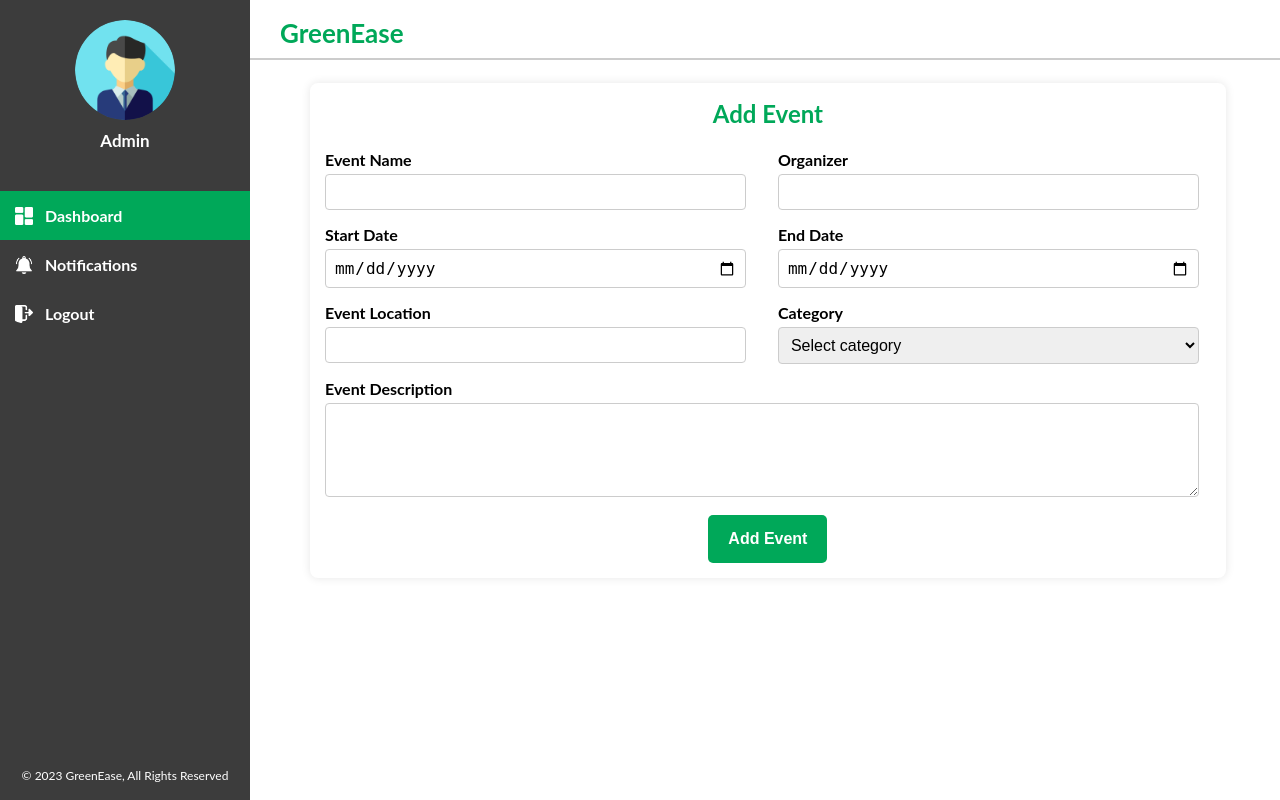
After one commit to Prejita/Clean-and-Green-Garbage-Solution, a Django app: page /addevents/ in a window 1280 px wide. The commit adds this page. Run offline with Django 4.2, Linux system fonts and the light colour scheme.

Commit message:
Frontend of Add Events

```diff
--- /dev/null
+++ b/myProject/myApp/static/css/addevents.css
@@ -0,0 +1,225 @@
+/* CSS for dashboard */
+body {
+    font-family: "Lato", sans-serif;
+    margin: 0;
+    padding: 0;
+    display: flex;
+}
+
+.sidebar {
+    width: 250px;
+    background: #3c3c3c;
+    color: #fff;
+    padding: 0;
+    display: flex;
+    flex-direction: column;
+    height: 100vh;
+    overflow-x: hidden;
+}
+
+.user-profile {
+    display: flex;
+    flex-direction: column;
+    align-items: center;
+    justify-content: center;
+    margin-bottom: 20px;
+}
+
+.user-profile img {
+    width: 100px;
+    border-radius: 50%;
+    margin-top: 20px;
+}
+
+.admin-label {
+    font-size: 17px;
+    color: #fff;
+    margin-top: 10px;
+    margin-bottom: 20px;
+    font-weight: bold;
+}
+
+.menu {
+    list-style: none;
+    padding: 0;
+    margin: 0;
+}
+
+.menu .menu-item {
+    cursor: pointer;
+    color: #fff;
+    width: 100%;
+}
+
+.menu .menu-item:nth-child(1) .menu-box {
+    background: #00a859;
+}
+
+.menu .menu-box {
+    display: flex;
+    align-items: center;
+    padding: 15px;
+    border-radius: 0;
+    background: none;
+    transition: background 0.3s;
+    width: 100%;
+}
+
+.menu .menu-box .icon {
+    width: 18px;
+    height: 18px;
+    margin-right: 12px;
+    filter: invert(100%);
+}
+
+.menu .menu-box .bold-text {
+    font-weight: bold;
+    color: #fff;
+    font-size: 16px;
+}
+
+.menu .menu-item:hover .menu-box {
+    background: #00a859;
+}
+
+.copyright {
+    font-size: 12px;
+    color: #fff;
+    text-align: center;
+    margin-top: auto;
+    margin-bottom: 5px;
+}
+
+.content {
+    flex: 1;
+    display: flex;
+    flex-direction: column;
+}
+
+.title-box {
+    background: #fff;
+    color: #00a859;
+    text-align: left;
+    height: 50px;
+    margin-left: 30px;
+}
+
+.title-box h1 {
+    font-size: 26px;
+}
+
+.line {
+    border: none; /* Remove the default border style of the <hr> element */
+    border-top: 2px solid #ccc; /* Set the line color to gray and thickness */
+    width: 100%; /* Set the width to 100% to make it full-width */
+    margin-bottom: 3px;
+}
+
+/* CSS for Add Event Form */
+.event-form {
+    margin: 20px 20px 20px 60px;
+    padding: 15px;
+    background-color: #fff;
+    border-radius: 8px;
+    box-shadow: 0 0 10px rgba(0, 0, 0, 0.1);
+    max-width: 1000px;
+    width: 86%;
+}
+
+.event-form h1 {
+    font-size: 24px;
+    color: #00a859;
+    margin-bottom: 22px;
+    margin-top: 1px;
+    text-align: center;
+}
+
+.form-group {
+    margin-bottom: 15px;
+}
+
+.form-group label {
+    display: block;
+    font-weight: bold;
+    margin-bottom: 5px;
+}
+
+.form-group input[type="text"],
+.form-group input[type="date"],
+.form-group select,
+.form-group textarea {
+    width: calc(100% - 12px); /* Adjust input width */
+    padding: 8px;
+    font-size: 16px;
+    border-radius: 4px;
+    border: 1px solid #ccc;
+    box-sizing: border-box;
+}
+
+.form-group textarea {
+    resize: vertical; /* Allow vertical resizing */
+}
+
+.submit-button {
+    background-color: #00a859;
+    color: #fff;
+    padding: 15px 20px;
+    font-size: 16px;
+    border: none;
+    font-weight: bold;
+    border-radius: 5px;
+    display: block;
+    margin: 0 auto;
+    cursor: pointer;
+    transition: background-color 0.3s;
+}
+
+.submit-button:hover {
+    background-color: darkgreen;;
+}
+
+/* Flexbox setup for date groups */
+.form-group.flex-row {
+    display: flex;
+    flex-wrap: wrap;
+    gap: 20px;
+}
+
+.form-group.flex-row .date-group {
+    flex: 1;
+}
+
+.form-group.flex-row .date-group label {
+    display: block;
+    font-weight: bold;
+    margin-bottom: 5px;
+}
+
+.form-group.flex-row .date-group input[type="date"] {
+    width: calc(100% - 12px); /* Adjust input width */
+    padding: 8px;
+    font-size: 16px;
+    border-radius: 4px;
+    border: 1px solid #ccc;
+    box-sizing: border-box;
+}
+
+/* Flexbox setup for text groups */
+.form-group.flex-row .text-group {
+    flex: 1;
+}
+
+.form-group.flex-row .text-group label {
+    display: block;
+    font-weight: bold;
+    margin-bottom: 5px;
+}
+
+.form-group.flex-row .text-group input[type="text"] {
+    width: calc(100% - 12px); /* Adjust input width */
+    padding: 8px;
+    font-size: 16px;
+    border-radius: 4px;
+    border: 1px solid #ccc;
+    box-sizing: border-box;
+}
--- a/myProject/myApp/static/css/notification.css
+++ b/myProject/myApp/static/css/notification.css
@@ -178,7 +178,7 @@ body {
 }
 
 /* Style for the Clear All button */
-#clearAllNotifications {
+.clearAllNotifications {
     padding: 10px 16px;
     font-size: 14px;
     cursor: pointer;
@@ -189,8 +189,9 @@ body {
     transition: background-color 0.3s;
     margin-left: 300px;
     margin-top: 10px;
+    font-weight: bold;
 }
 
-#clearAllNotifications:hover {
+.clearAllNotifications:hover {
     background-color: #FF3355;
 }
--- /dev/null
+++ b/myProject/myApp/templates/myApp/addevents.html
@@ -0,0 +1,137 @@
+<!DOCTYPE html>
+<html lang="en">
+<head>
+    <meta charset="UTF-8">
+    <meta name="viewport" content="width=device-width, initial-scale=1.0">
+    <title>GreenEase - Add Event</title>
+    <link rel="stylesheet" href="/static/css/addevents.css">
+</head>
+<body>
+    <div class="container">
+        <aside class="sidebar">
+            <div class="user-profile">
+                <img src="/static/img/profile-pic.png" alt="User Profile Picture">
+                <div class="admin-label">Admin</div>
+            </div>
+            <div class="menu">
+                <div class="menu-item">
+                    <div class="menu-box">
+                        <img src="/static/img/dashboard.png" alt="Dashboard Icon" class="icon">
+                        <span class="bold-text">Dashboard</span>
+                    </div>
+                </div>
+                <div class="menu-item">
+                    <a href="{% url 'notifications' %}" style="text-decoration: none;">
+                        <div class="menu-box">
+                            <img src="/static/img/notification.png" alt="Notifications Icon" class="icon">
+                            <span class="bold-text">Notifications</span>
+                        </div>
+                    </a>
+                </div>
+                <div class="menu-item" id="logout">
+                    <a href="{% url 'index' %}" style="text-decoration: none;">
+                        <div class="menu-box">
+                            <img src="/static/img/logout.png" alt="Logout Icon" class="icon">
+                            <span class="bold-text">Logout</span>
+                        </div>
+                    </a>
+                </div>
+            </div>
+            <div class="copyright">
+                <p>&copy; 2023 GreenEase, All Rights Reserved</p>
+            </div>
+        </aside>
+    </div>
+
+    <div class="content">
+        <div class="title-box">
+            <h1>GreenEase</h1>
+        </div>
+
+        <hr class = "line">
+
+        <div class="container">
+            <form class="event-form" id="eventForm">
+                <h1>Add Event</h1>
+
+                <div class="form-group flex-row">
+                    <div class="text-group">
+                        <label for="eventName">Event Name</label>
+                        <input type="text" id="eventName" name="eventName" required>
+                    </div>
+
+                    <div class="text-group">
+                        <label for="eventOrganizer">Organizer</label>
+                        <input type="text" id="eventOrganizer" name="eventOrganizer" required>
+                    </div>
+                </div>
+
+                <div class="form-group flex-row">
+                    <div class="date-group">
+                        <label for="eventStartDate">Start Date</label>
+                        <input type="date" id="eventStartDate" name="eventStartDate" required>
+                    </div>
+
+                    <div class="date-group">
+                        <label for="eventEndDate">End Date</label>
+                        <input type="date" id="eventEndDate" name="eventEndDate" required>
+                    </div>
+                </div>
+
+                <div class="form-group flex-row">
+                    <div class="text-group">
+                        <label for="eventLocation">Event Location</label>
+                        <input type="text" id="eventLocation" name="eventLocation" required>
+                    </div>
+
+                    <div class="text-group">
+                        <label for="eventCategory">Category</label>
+                        <select id="eventCategory" name="eventCategory" required>
+                            <option value="" disabled selected>Select category</option>
+                            <option value="Conference">Conference</option>
+                            <option value="Seminar">Seminar</option>
+                            <option value="Workshop">Workshop</option>
+                        </select>
+                    </div>
+                </div>
+
+                <div class="form-group">
+                    <label for="eventDescription">Event Description</label>
+                    <textarea id="eventDescription" name="eventDescription" rows="4" required></textarea>
+                </div>
+
+                <button type="submit" class="submit-button">Add Event</button>
+            </form>
+        </div>
+    </div>
+
+    <script>
+        document.getElementById('eventForm').addEventListener('submit', function(event) {
+            event.preventDefault(); // Prevent the default form submission
+
+            // Get form values
+            const eventName = document.getElementById('eventName').value;
+            const eventStartDate = document.getElementById('eventStartDate').value;
+            const eventEndDate = document.getElementById('eventEndDate').value;
+            const eventLocation = document.getElementById('eventLocation').value;
+            const eventOrganizer = document.getElementById('eventOrganizer').value;
+            const eventCategory = document.getElementById('eventCategory').value;
+            const eventDescription = document.getElementById('eventDescription').value;
+
+            // Create an object with event data
+            const eventData = {
+                name: eventName,
+                startDate: eventStartDate,
+                endDate: eventEndDate,
+                location: eventLocation,
+                organizer: eventOrganizer,
+                category: eventCategory,
+                description: eventDescription
+            };
+
+
+            console.log(eventData);
+        });
+    </script>
+</body>
+</html>
--- a/myProject/myApp/templates/myApp/notifications.html
+++ b/myProject/myApp/templates/myApp/notifications.html
@@ -4,6 +4,7 @@
     <meta charset="UTF-8">
     <meta name="viewport" content="width=device-width, initial-scale=1.0">
     <link rel="stylesheet" href="/static/css/notification.css"/>
+    <script src="/static/css/notification_logic.js"></script>
 
     <title>GreenEase - Notification</title>
 </head>
@@ -90,7 +91,7 @@
         </div>
     </div>
 
-    <!-- <script>
+    <script>
         const deleteButtons = document.querySelectorAll('.delete-btn');
 
         deleteButtons.forEach(button => {
@@ -120,7 +121,7 @@
                 }
             });
         });
-    </script>     -->
+    </script>
 
     <!-- Place this script at the bottom of your HTML body or within a separate JavaScript file -->
     <script>
--- a/myProject/myApp/urls.py
+++ b/myProject/myApp/urls.py
@@ -15,6 +15,7 @@ urlpatterns = [
     path("dashboard/", views.dashboard, name="dashboard"),
     path("termsandconditions/", views.termsandconditions, name="termsandconditions"),
     path("notifications/", views.notifications, name="notifications"),
+    path("addevents/", views.addevents, name="addevents"),
     path('api/dustbin_data_receiver', views.dustbin_data_receiver, name='dustbin_data_receiver'),
     path('delete_notification/<int:notification_id>/', views.delete_notification, name='delete_notification'),
     path('delete_all_notifications/', views.delete_all_notifications, name='delete_all_notifications'),
--- a/myProject/myApp/views.py
+++ b/myProject/myApp/views.py
@@ -55,6 +55,10 @@ def termsandconditions(request):
 def notifications(request):
     context = {}
     return render(request, "myApp/notifications.html", context)
+
+def addevents(request):
+    context = {}
+    return render(request, "myApp/addevents.html", context)
 
 # @csrf_exempt
 # def dustbin_data_receiver(request):
```
Also changed, not shown: myProject/myApp/static/js/notification_logic.js (added, +15 -0 lines).
